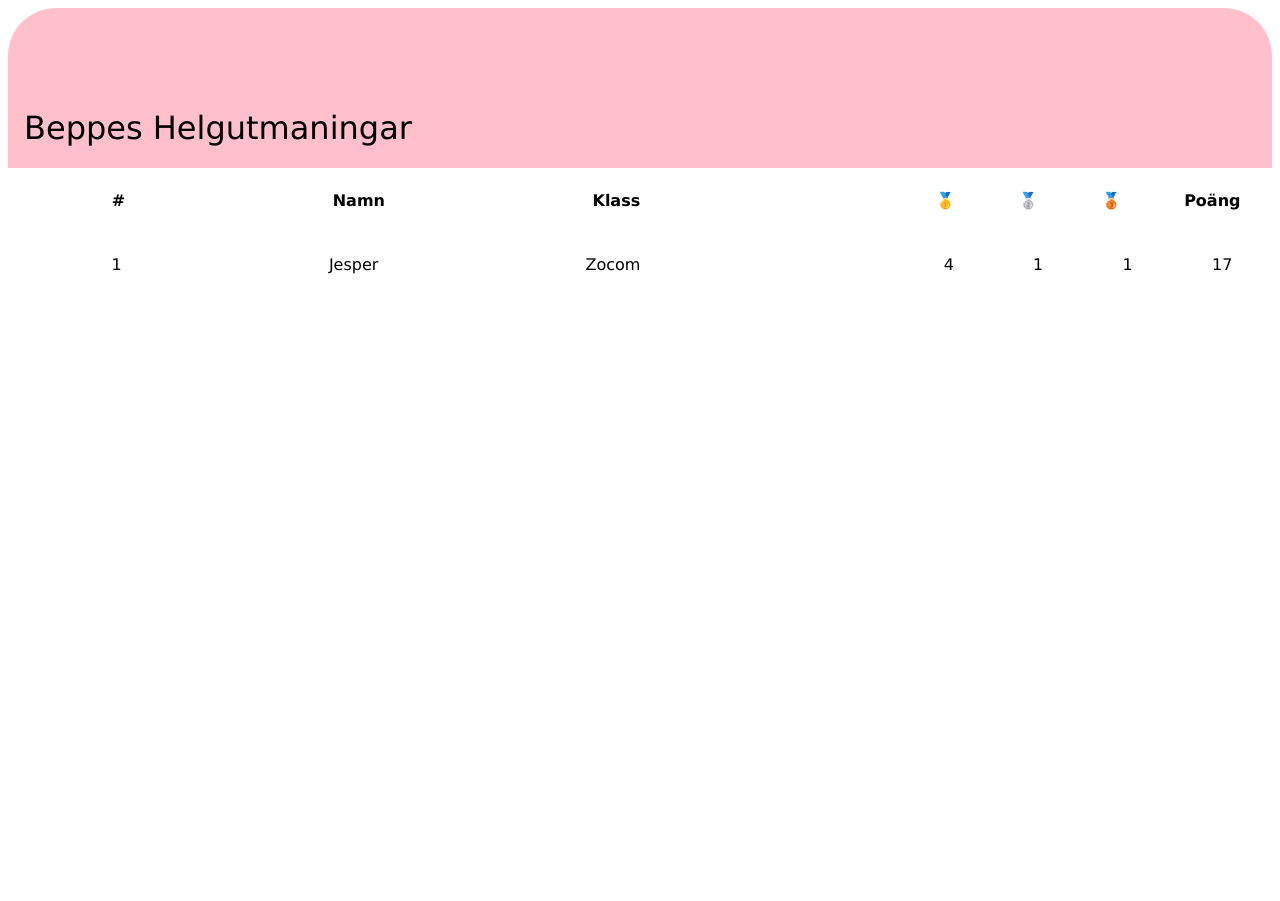
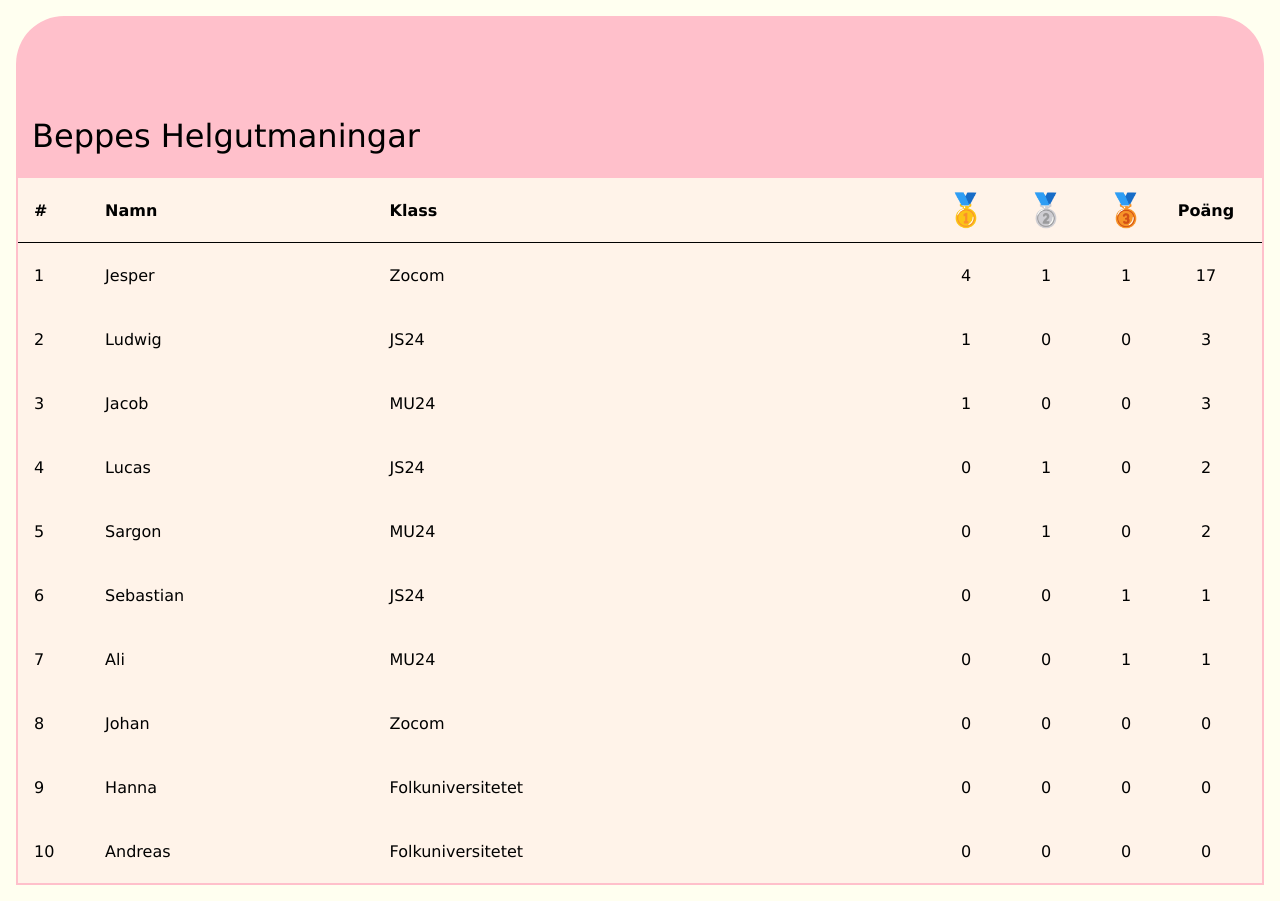
Before and after one commit to Klara-Holm-JS24/Leaderboard-Extra-vning, a plain HTML site: page index.html in a window 1280 px wide. Before the commit the page ends 880 px from the top, so only its background shows below. Drawn offline with Linux system fonts and the light colour scheme.

Commit message:
Changed so it looks right, iffy on the actual code but hey

```diff
--- a/css/style.css
+++ b/css/style.css
@@ -1,8 +1,13 @@
 html {
     font-family: Verdana, sans-serif;
+    background-color: rgb(255, 255, 240);
 }
 
-body > header {
+body {
+    margin: 1rem;
+}
+
+header {
     border-top-left-radius: 3rem;
     border-top-right-radius: 3rem;
     background-color: pink;
@@ -12,35 +17,58 @@ body > header {
     padding-left: 1rem;
 }
 
+main {
+    border: 2px solid pink;
+    background-color: rgba(255, 192, 203, 0.2);
+}
+
 h1 {
     font-weight: 100;
 }
 
-h2 {
-    font-size: 1rem;
+.first p {
+    font-weight: bold;
 }
 
 .row {
     height: 4rem;
     display: flex;
     align-items: center;
+    justify-content: space-between;
+    padding: 0 1rem;
+}
+
+.left, .right {
+    width: 20rem;
+    display: flex;
+    > * {
+        flex: 4;
+    }
 }
 
 .left {
-    flex: 2;
-    display: flex;
-    justify-content: space-around;
-    margin-right: 10rem;
+    max-width: 40rem;
+    flex-grow: 1;
+    margin-right: 4rem;
+    > p:first-child {
+        flex: 1;
+    }
 }
 
-.right {
-    flex: 1;
-    display: flex;
-    justify-content: space-around;
+
+.right p {
+    text-align: center;
+    margin: auto;
 }
 
-.scores {
-    display: flex;
-    justify-content: space-between;
-    border: 2px solid grey;
+
+/*Ger medaljerna bättre storlek*/
+.medal {
+    font-size: 2rem;
 }
+
+
+/*För strecket under första raden*/
+.first {
+    border-bottom: 1.5px solid black;
+}
--- a/index.html
+++ b/index.html
@@ -7,21 +7,22 @@
     <link rel="stylesheet" href="css/style.css">
 </head>
 <body>
+<!--Very unsure of how to set this up semantically-->
     <header>
         <h1>Beppes Helgutmaningar</h1>
     </header>
     <main>
         <div class="row first">
             <div class="left">
-                <h2>#</h2>
-                <h2>Namn</h2>
-                <h2>Klass</h2>
+                <p>#</p>
+                <p>Namn</p>
+                <p>Klass</p>
             </div>
             <div class="right">
-                <h2>&#129351;</h2>
-                <h2>&#129352;</h2>
-                <h2>&#129353;</h2>
-                <h2>Poäng</h2>
+                <p class="medal">&#129351;</p>
+                <p class="medal">&#129352;</p>
+                <p class="medal">&#129353;</p>
+                <p>Poäng</p>
             </div>
         </div>
         <div class="row">
@@ -37,15 +38,123 @@
                 <p>17</p>
             </div>
         </div>
-        <div class="row"></div>
-        <div class="row"></div>
-        <div class="row"></div>
-        <div class="row"></div>
-        <div class="row"></div>
-        <div class="row"></div>
-        <div class="row"></div>
-        <div class="row"></div>
-        <div class="row"></div>
+        <div class="row">
+            <div class="left">
+                <p>2</p>
+                <p>Ludwig</p>
+                <p>JS24</p>
+            </div>
+            <div class="right">
+                <p>1</p>
+                <p>0</p>
+                <p>0</p>
+                <p>3</p>
+            </div>
+        </div>
+        <div class="row">
+            <div class="left">
+                <p>3</p>
+                <p>Jacob</p>
+                <p>MU24</p>
+            </div>
+            <div class="right">
+                <p>1</p>
+                <p>0</p>
+                <p>0</p>
+                <p>3</p>
+            </div>
+        </div>
+        <div class="row">
+            <div class="left">
+                <p>4</p>
+                <p>Lucas</p>
+                <p>JS24</p>
+            </div>
+            <div class="right">
+                <p>0</p>
+                <p>1</p>
+                <p>0</p>
+                <p>2</p>
+            </div>
+        </div>
+        <div class="row">
+            <div class="left">
+                <p>5</p>
+                <p>Sargon</p>
+                <p>MU24</p>
+            </div>
+            <div class="right">
+                <p>0</p>
+                <p>1</p>
+                <p>0</p>
+                <p>2</p>
+            </div>
+        </div>
+        <div class="row">
+            <div class="left">
+                <p>6</p>
+                <p>Sebastian</p>
+                <p>JS24</p>
+            </div>
+            <div class="right">
+                <p>0</p>
+                <p>0</p>
+                <p>1</p>
+                <p>1</p>
+            </div>
+        </div>
+        <div class="row">
+            <div class="left">
+                <p>7</p>
+                <p>Ali</p>
+                <p>MU24</p>
+            </div>
+            <div class="right">
+                <p>0</p>
+                <p>0</p>
+                <p>1</p>
+                <p>1</p>
+            </div>
+        </div>
+        <div class="row">
+            <div class="left">
+                <p>8</p>
+                <p>Johan</p>
+                <p>Zocom</p>
+            </div>
+            <div class="right">
+                <p>0</p>
+                <p>0</p>
+                <p>0</p>
+                <p>0</p>
+            </div>
+        </div>
+        <div class="row">
+            <div class="left">
+                <p>9</p>
+                <p>Hanna</p>
+                <p>Folkuniversitetet</p>
+            </div>
+            <div class="right">
+                <p>0</p>
+                <p>0</p>
+                <p>0</p>
+                <p>0</p>
+            </div>
+        </div>
+        <div class="row">
+            <div class="left">
+                <p>10</p>
+                <p>Andreas</p>
+                <p>Folkuniversitetet</p>
+            </div>
+            <div class="right">
+                <p>0</p>
+                <p>0</p>
+                <p>0</p>
+                <p>0</p>
+            </div>
+        </div>
         </section>
     </main>
 </body>
```
